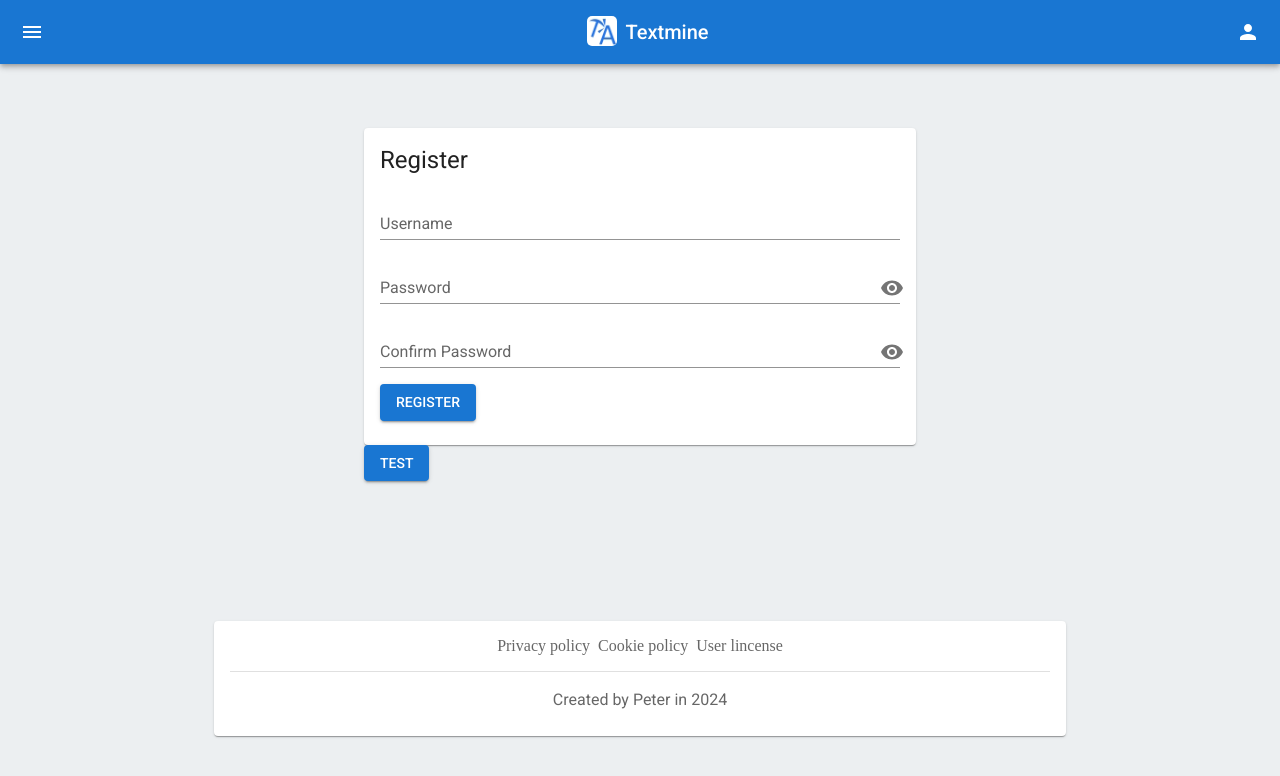
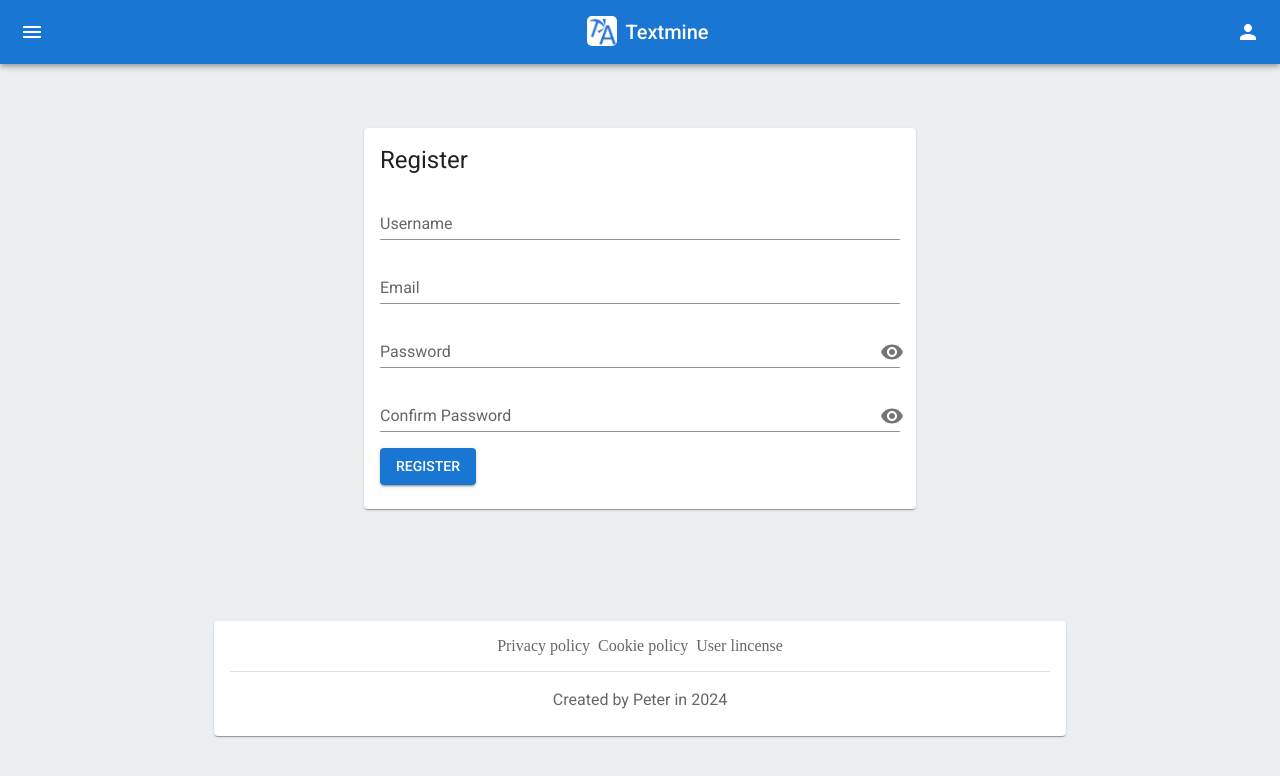
Before and after one commit to peter-peter-22/seo-blog-next, a Next.js app: page /auth/register in a window 1280 px wide. Shown: the top 776 px of the page. Built offline with nearby package versions, Linux system fonts and the light colour scheme; no server answers; what @mui/material-nextjs would draw is missing.

Commit message:
update email style

```diff
--- a/app/actions/emailActions.js
+++ b/app/actions/emailActions.js
@@ -8,7 +8,7 @@ import { baseUrl } from "@/app/lib/serverInfo";
 export async function crendentialsRegisterAction(credentials) {
     try {
         const parsedCredentials = RegisterSchema.parse(credentials);
-        const { username, password } = parsedCredentials;
+        const { username, password,email } = parsedCredentials;
 
         const body = createEmail("verifyEmail", { url: baseUrl, });
         await sendCompanyEmail({
--- a/app/auth/register/page.jsx
+++ b/app/auth/register/page.jsx
@@ -1,7 +1,7 @@
 "use client";
 
+import { crendentialsRegisterAction, test } from '@/app/actions/emailActions';
 import { useSuccessUrl } from '@/app/auth/authUtilities';
-import { formatAuthError } from '@/app/auth/processAuthErrors';
 import FieldContainer from '@/app/ui/forms/components/FieldContainer';
 import { PrimaryButton } from '@/app/ui/forms/components/FormButtons';
 import FormPasswordField from '@/app/ui/forms/components/FormPasswordField';
@@ -12,11 +12,9 @@ import Card from '@mui/material/Card';
 import CardContent from '@mui/material/CardContent';
 import Container from '@mui/material/Container';
 import Typography from '@mui/material/Typography';
-import { signIn } from 'next-auth/react';
 import { useRouter } from 'next/navigation';
 import { useSnackbar } from 'notistack';
 import { FormProvider, useForm } from 'react-hook-form';
-import { crendentialsRegisterAction, test } from '@/app/actions/emailActions';
 
 export default function Page() {
     const successUrl = useSuccessUrl();
@@ -48,6 +46,7 @@ export default function Page() {
                         <FieldContainer component="form" onSubmit={handleSubmit(onSubmit)} >
                             <Typography variant='h5'>Register</Typography>
                             <FormTextField name="username" label="Username" fullWidth />
+                            <FormTextField name="email" label="Email" fullWidth />
                             <FormPasswordField name="password" label="Password" fullWidth />
                             <FormPasswordField name="confirmPassword" label="Confirm Password" fullWidth />
                             <PrimaryButton type={"submit"} disabled={isSubmitting}>
@@ -57,9 +56,6 @@ export default function Page() {
                     </FormProvider>
                 </CardContent>
             </Card>
-            <PrimaryButton onClick={testAction}>
-                test
-            </PrimaryButton>
         </Container>
     );
 }
--- a/app/lib/emails/sendEmail.js
+++ b/app/lib/emails/sendEmail.js
@@ -17,6 +17,7 @@ export async function sendCompanyEmail(options) {
 }
 
 async function sendMailAsync(mailOptions) {
+    return console.log(mailOptions);
     return new Promise(resolve => {
         transporter.sendMail(mailOptions, function (error, info) {
             if (error) {
--- a/app/lib/emails/templateEmail.html
+++ b/app/lib/emails/templateEmail.html
@@ -37,6 +37,7 @@
             margin: 10px 0px;
             border-radius: 5px;
             font-weight: bold;
+            font-size: 14px;
         }
 
         h1 {
--- a/app/ui/forms/schemas/AuthSchema.js
+++ b/app/ui/forms/schemas/AuthSchema.js
@@ -10,7 +10,8 @@ export const RegisterSchema = z
   .object({
     username: z.string().min(3).max(30),
     password: z.string().min(6).max(100),
-    confirmPassword: z.string()
+    confirmPassword: z.string(),
+    email: z.string().email()
   })
   .refine((data) => data.password === data.confirmPassword, {
     message: "The passwords do not match",
```
